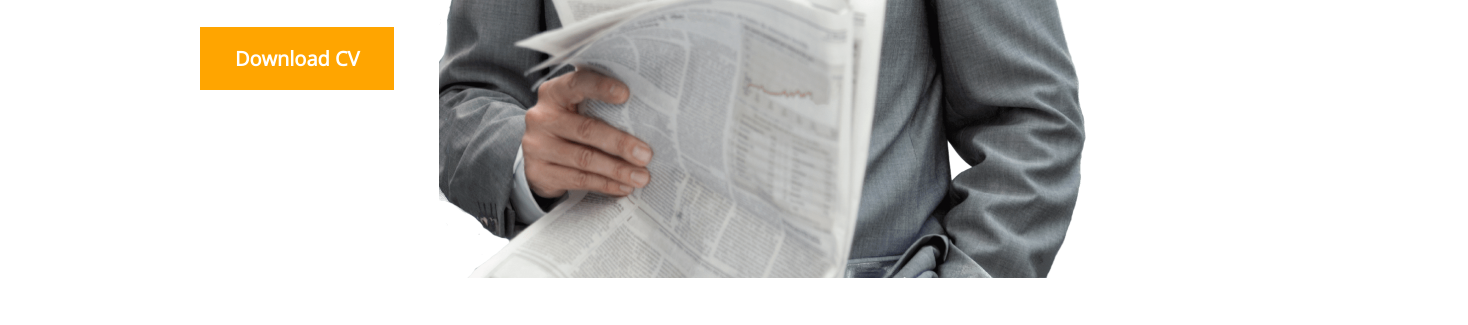
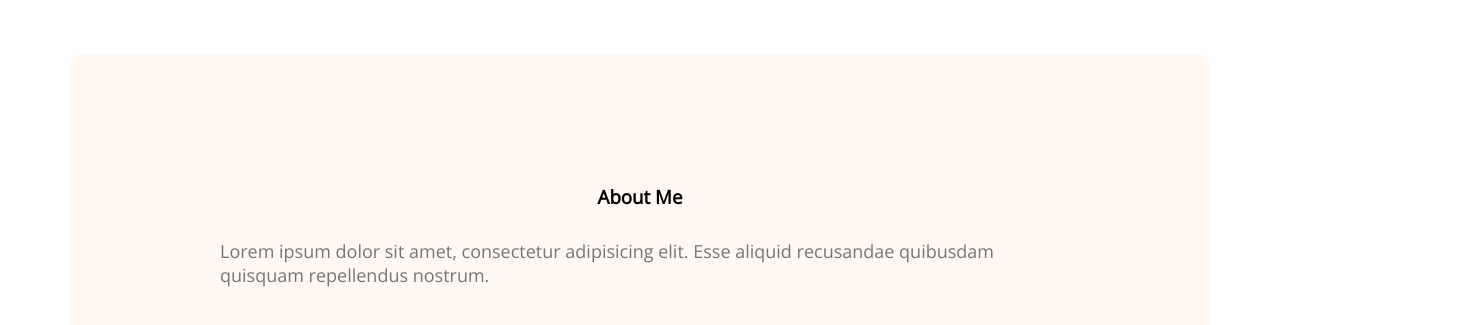
Before and after one commit to mdmehedihasan40031/Developer-Portfolio, a plain HTML site: page index.html in a window 1280 px wide. Shown: the part 799-1124 px from the top of the page, 1468 px wide, since content can reach past the window. Before the commit the page ends 1077 px from the top, so only its background shows below. Drawn offline with nearby package versions, Linux system fonts and the light colour scheme.

Commit message:
end of about me

```diff
--- a/index.html
+++ b/index.html
@@ -9,7 +9,7 @@
     <link rel="preconnect" href="https://fonts.googleapis.com"><link rel="preconnect" href="https://fonts.gstatic.com" crossorigin><link href="https://fonts.googleapis.com/css2?family=Open+Sans&display=swap" rel="stylesheet">
 </head>
 <body>
-    <header>
+    <header class="header">
         <nav>
             <h2 class="nav-title">Ma<span class="text-primary">r</span>y</h2>
             <ul>
@@ -26,11 +26,14 @@
                 <p class="banner-description"> Lorem ipsum dolor sit amet consectetur adipisicing elit. Alias, enim?</p>
                 <button class="btn-primary"> Download CV</button>
             </div>
-            <img src="images/mary.png" alt="">
+            <img src="images/mary.png" alt="" width="400px" height="500px" class="main-img" >
         </div>
     </header>
-    <main>
-
+    <main class="main">
+        <section class="about">
+            <h3 class="section-title">About Me</h3>
+            <p class="section-description">Lorem ipsum dolor sit amet, consectetur adipisicing elit. Esse aliquid recusandae quibusdam quisquam repellendus nostrum.</p>
+        </section>
     </main>
     <footer>
 
--- a/style/portfolio.css
+++ b/style/portfolio.css
@@ -3,6 +3,13 @@
     font-family: 'Open Sans', sans-serif;
 }
 
+.header{
+    background-color: #fff8f3;
+    background-image: url(../images/round\ shape.png),url(../images/Developer.png);
+    background-repeat: no-repeat;
+    background-position: bottom right, left;
+    background-size: 50%,20%;
+}
 .text-primary{
     color: orange;
 }
@@ -55,3 +62,32 @@ nav ul {
     font-size: 18px;
     margin-bottom: 30px;
 }
+/* main image */
+.main-img{
+    margin-left: 650px;
+}
+
+/* main section */
+.main{
+    max-width: 1140px;
+    margin: 0 auto;
+}
+
+/* about section style */
+.about{
+    margin-top: 130px;
+    background-color: #fff8f3;
+    border-radius: 10px;
+    padding: 130px 150px;
+}
+
+.section-title{
+    text-align: center;
+    margin-bottom: 30px;
+}
+
+.section-description{
+    color: #757575;
+    font-size: 18px;
+    margin-bottom: 30px;
+}
```
Also changed, not shown: images/Developer.png.
